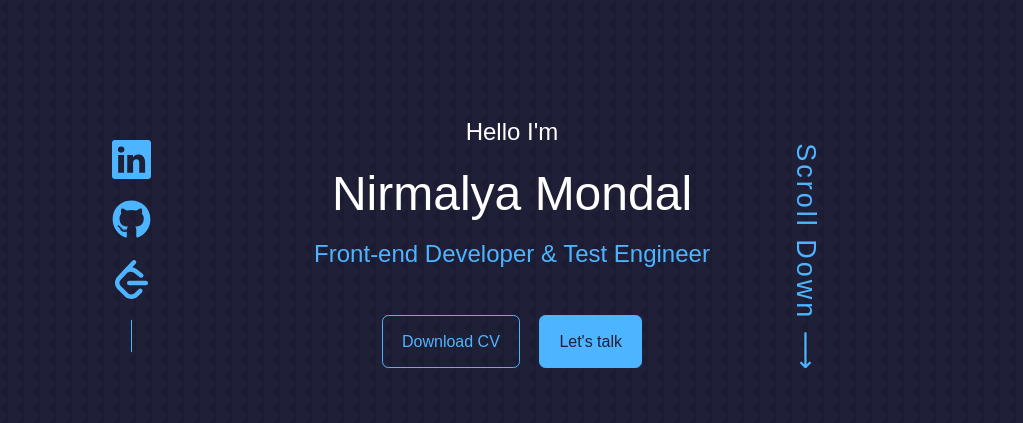
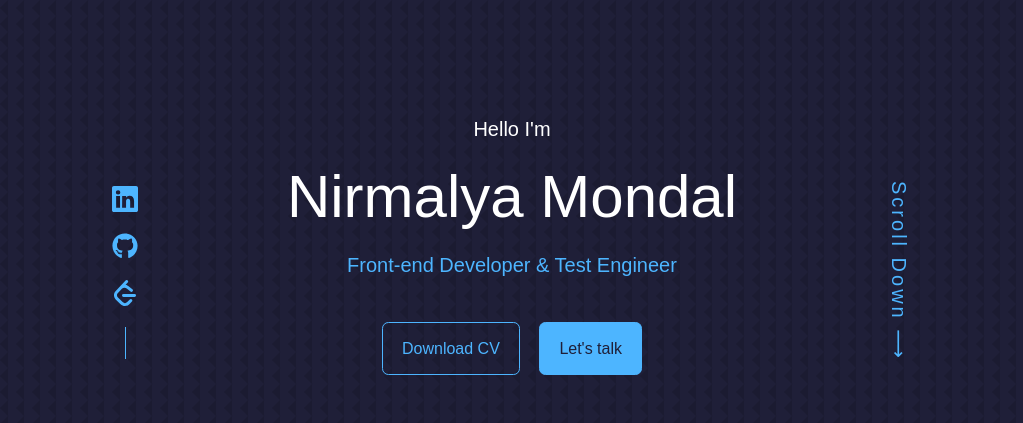
Before and after one commit to nirmalyax/React-folio, a React (Create React App) app: page / in a window 1280 px wide. Shown: the top 423 px of the page, without its empty margins (128-1151 px from the left). Built offline with nearby package versions, Linux system fonts and the light colour scheme.

Commit message:
Changes in Header and footer Section

```diff
--- a/src/components/footer/footer.css
+++ b/src/components/footer/footer.css
@@ -82,7 +82,7 @@ footer {
 
   .footer__logo {
     text-decoration: none;
-    color: #fff;
+    color: var(--color-bg);
     font-weight: bold;
   }
 
@@ -102,7 +102,7 @@ footer {
 
   .permalinks a {
     text-decoration: none;
-    color: #fff;
+    color: var(--color-bg);
   }
 
 
--- a/src/components/header/header.css
+++ b/src/components/header/header.css
@@ -69,10 +69,26 @@ header {
   }
 }
 
-.social-icon {
-  font-size: 28px;
+/* Existing CSS styles
+.header__container {
+  padding: 20px;
+  text-align: center;
 }
 
+.header__title {
+  margin-top: 20px;
+}
+
+.scroll__down {
+  margin-top: 20px;
+  margin-left: 30px;
+}
+*/
+
+.social-icon {
+  font-size: 20px;
+
+}
 
 @media (min-width: 768px) {
   .social-icon {
@@ -80,42 +96,39 @@ header {
   }
 }
 
-
 @media (min-width: 1200px) {
   .social-icon {
-    font-size: 39px;
+    font-size: 26px;
   }
 }
 
-
 .scroll__down {
-  font-size: 18px;
+  font-size: 15px;
+  margin-left: 60px;
 }
-
 
 @media (min-width: 768px) {
   .scroll__down {
-    font-size: 24px;
+    font-size: 22px;
+    margin-left: 30px;
   }
 }
 
-
 @media (min-width: 1200px) {
   .scroll__down {
-    font-size: 27px;
+    font-size: 20px;
+    margin-right: -70px;
+
   }
 }
-
-
 
 .header__text {
   font-size: 14px;
 }
 
 .header__title {
-  font-size: 28px;
+  font-size: 40px;
 }
-
 
 @media (min-width: 768px) {
   .header__text {
@@ -123,17 +136,16 @@ header {
   }
 
   .header__title {
-    font-size: 36px;
+    font-size: 32px;
   }
 }
 
-
 @media (min-width: 1200px) {
   .header__text {
-    font-size: 24px;
+    font-size: 20px;
   }
 
   .header__title {
-    font-size: 48px;
+    font-size: 60px;
   }
 }
```
